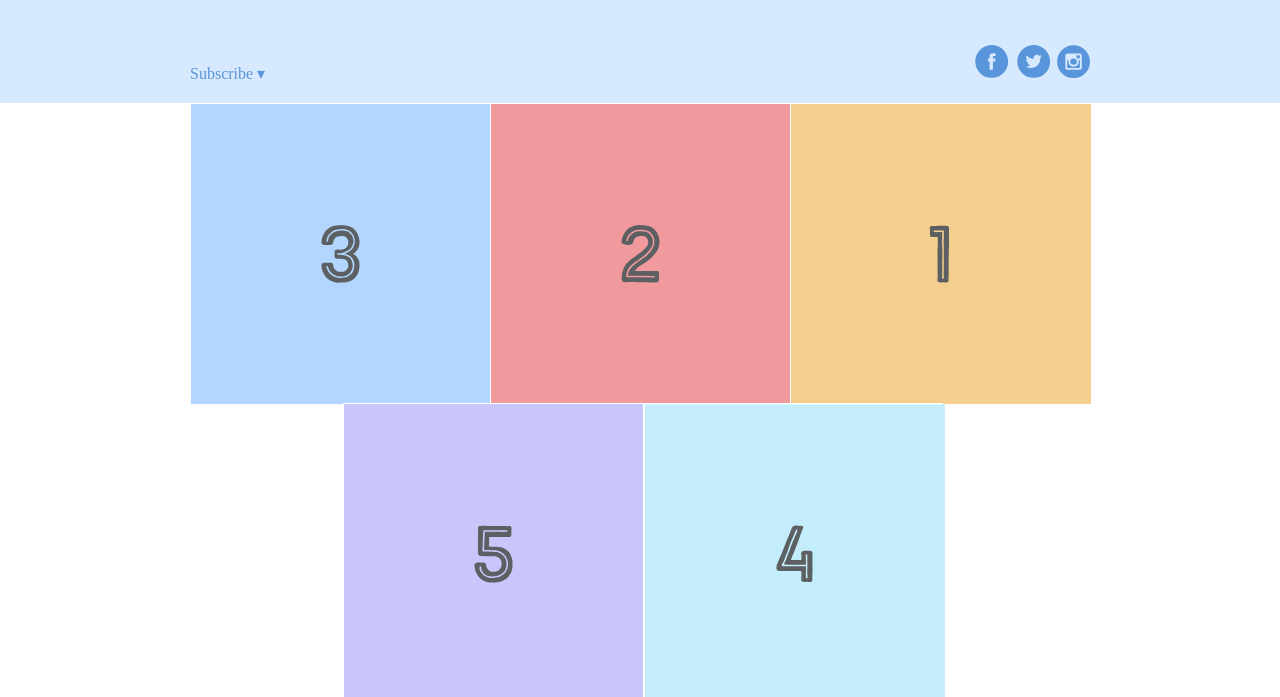
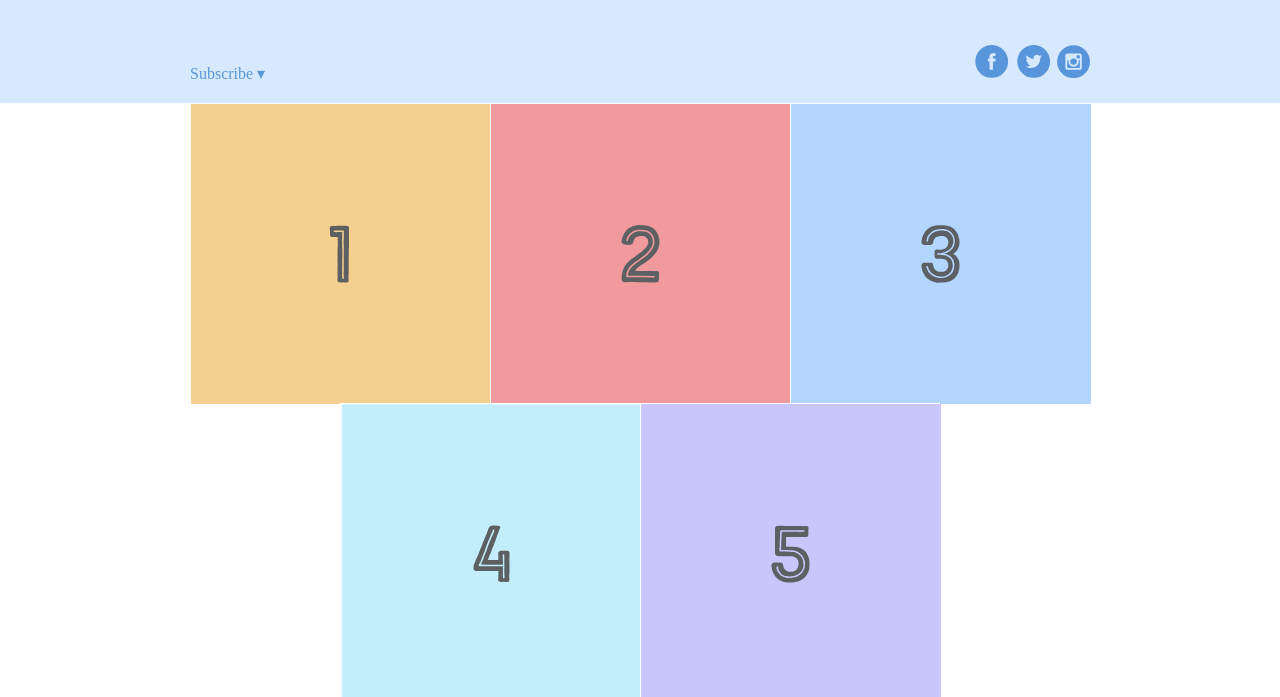
Before and after one commit to lcanady/supernaturalQuoteMachine, a plain HTML site: page index.html in a window 1280 px wide. Shown: the part 255-952 px from the top of the page. Drawn offline with Linux system fonts and the light colour scheme.

Commit message:
footer found

```diff
--- a/index.html
+++ b/index.html
@@ -13,7 +13,6 @@
     <div class='menu-container'>
       <div class='menu'>
         <div class='date'>Aug 14, 2016</div>
-        <div class='links'>
         <div class='signup'>Sign Up</div>
         <div class='login'>Login</div>
         </div>
@@ -47,15 +46,14 @@
         <div class='photo-grid-item last-item'>
           <img src='images/five.svg'/>
       </div>
+      </div>
+    </div>
         <!-- Footer -->
         <div class='footer'>
           <div class='footer-item footer-one'></div>
           <div class='footer-item footer-two'></div>
           <div class='footer-item footer-three'></div>
         </div>
-
-    </div>
-  </div>
-
+          <!-- end stuff -->
   </body>
 </html>
--- a/styles.css
+++ b/styles.css
@@ -54,7 +54,7 @@
     display: flex;
     justify-content: center;
     flex-wrap: wrap;
-    flex-direction: row-reverse;
+    flex-direction: row;
     align-items: center;
   }
 
@@ -81,3 +81,14 @@
   height: 200px;
   flex: 1;
 }
+
+.footer-one,
+.footer-three {
+  background-color: #5995DA;
+  flex: initial;
+  width: 300px;
+}
+
+.signup {
+  margin-left: auto;
+}
```
Lines whose indentation alone changed are shown as unchanged.
